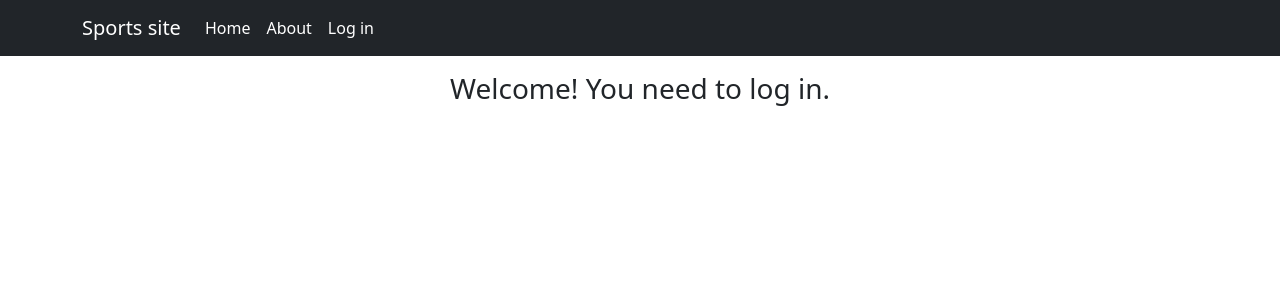
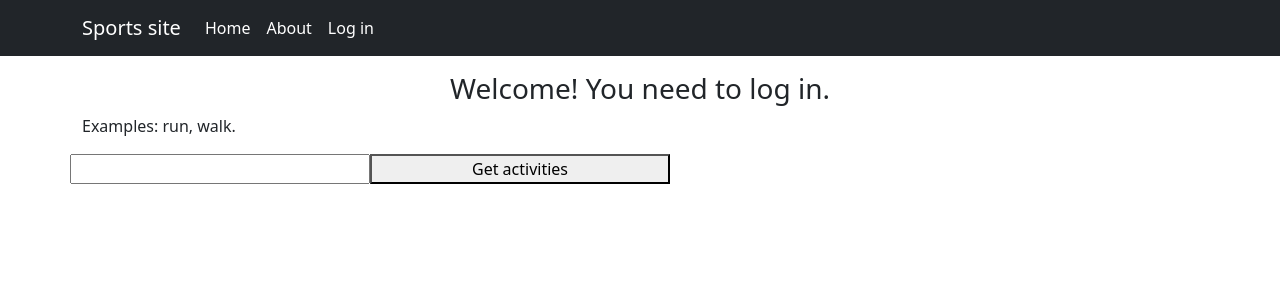
Before and after one commit to nquidox/sports-frontend, a Vue app: page / in a window 1280 px wide. Shown: the top 300 px of the page. Built offline with nearby package versions, Linux system fonts and the light colour scheme.

Commit message:
GET activities

```diff
--- a/src/views/HomeView.vue
+++ b/src/views/HomeView.vue
@@ -6,23 +6,39 @@ export default {
 
   data(){
     return{
+      apiPath: 'http://127.0.0.1:8000',
       token: localStorage.getItem('access_token'),
       isAuth: false,
       userData: '',
       tokenData: '',
-
+      activityType: '',
+      activitiesData: '',
     }
   },
 
+  computed:{
+    pathUsername(){
+      return this.tokenData['sub']
+    }
+  },
+
+
   methods: {
     getUserData(){
-      axios.get(`http://127.0.0.1:8000/user/${this.tokenData['sub']}/`, {headers:{
+      axios.get(`${this.apiPath}/user/${this.pathUsername}/`, {headers:{
         'Authorization': `Bearer ${this.token}`}})
           .then(response => this.userData = response.data);
     },
 
     parseToken(){
       this.tokenData = JSON.parse(atob(this.token.split('.')[1]));
+    },
+
+    getActivities(){
+      axios.get(`${this.apiPath}/${this.pathUsername}/activities/${this.activityType}/`, {headers:{
+          'Authorization': `Bearer ${this.token}`}})
+          .then(response => this.activitiesData = response.data);
+
     }
   },
 
@@ -39,11 +55,13 @@ export default {
 </script>
 
 <template>
-  <div v-if="isAuth === false">
+  <div class="container">
+    <div class="row">
+      <div v-if="isAuth === false" class="col">
         <h3 class="text-center mt-3">Welcome! You need to log in.</h3>
       </div>
 
-  <div v-if="isAuth === true">
+      <div v-if="isAuth === true" class="col">
         <h3  class="text-center mt-3">Welcome, {{ userData.username }}!</h3>
         <h3>User data:</h3>
         <ul>
@@ -54,4 +72,22 @@ export default {
           <li>Gender: {{ userData.gender }}</li>
         </ul>
       </div>
+    </div>
+
+    <div class="row">
+      <p>Examples: run, walk.</p>
+      <input type="text" v-model="activityType" id="inp">
+      <button type="button" @click="getActivities" id="inp">Get activities</button>
+    </div>
+
+    <ul v-for="(item, index) in activitiesData" :key="index">
+      <li v-for="(item, key) in item" :key="key">{{key}}: {{item}}</li>
+    </ul>
+  </div>
 </template>
+
+<style>
+#inp {
+ width: 300px;
+}
+</style>
```
Lines whose indentation alone changed are shown as unchanged.
